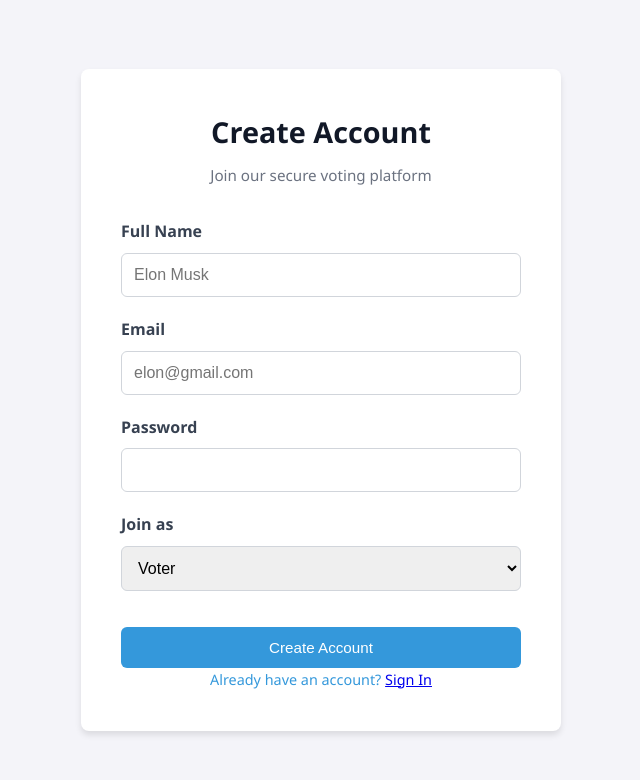
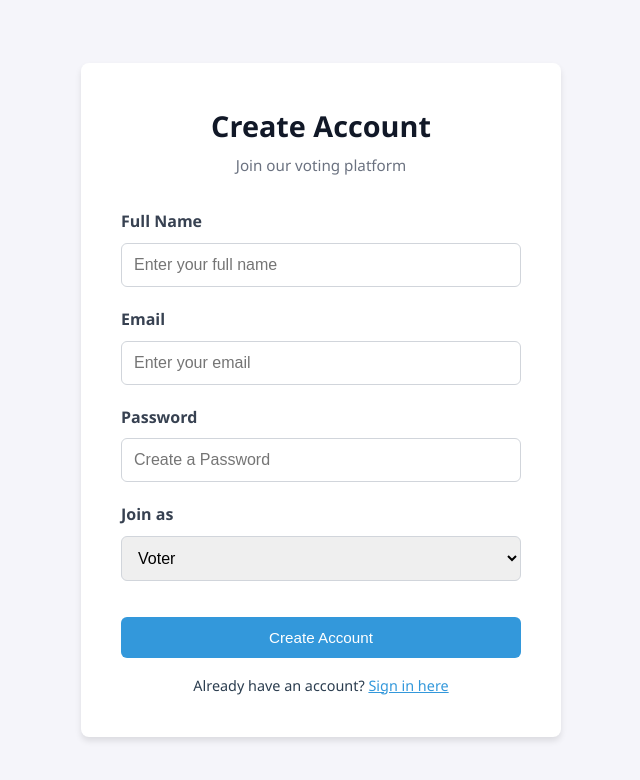
Before and after one commit to abell1997/Blockchain-Based-Voting-System, a plain HTML site: page frontend/register.html in a window 1280 px wide. Shown: the whole page, without its empty margins (319-959 px from the left). Drawn offline with Linux system fonts and the light colour scheme.

Commit message:
updated file

```diff
--- a/frontend/css/style.css
+++ b/frontend/css/style.css
@@ -1,11 +1,11 @@
 :root{
-    --primary-color: #3498db;
-    --secondary-color: #2c3e50;
-    --background-color: #f4f4f9;
-    --text-color: #333;
+    --primary-color: hsl(204, 70%, 53%);
+    --secondary-color: hsl(210, 29%, 24%);
+    --background-color: hsl(240, 29%, 97%);
+    --text-color: hsl(0, 0%, 20%);
     --white: #ffffff;
     --card-shadow: 0 4px 6px rgba(0, 0, 0, 0.1);
-    --border-color: #E5E7EB;
+    --border-color: hsl(220, 13%, 91%);
 }
 
 *{
@@ -39,7 +39,7 @@ body{
     margin-top: 1rem;
 }
 
-/* Dashboard Specific Layout */
+/* For the Dashboard layout */
 .dashboard-canvas{
     width: 100%;
     min-height: 100vh;
@@ -61,7 +61,7 @@ body{
 
 h1{
     color: hsl(221, 39%, 11%);
-    margin-bottom: 0.5rem;
+    margin-bottom: 0.25rem;
     font-size: 1.8rem;
     text-align: center;
 }
@@ -98,7 +98,7 @@ h2{
     color: #4B5563;
 }
 
-/* Stats Cards */
+/* For Stats Cards */
 .stats-grid{
     display: grid;
     grid-template-columns: repeat(3, 1fr);
@@ -131,7 +131,7 @@ h2{
     font-weight: 700;
 }
 
-/* Poll Lists */
+/* For Poll Lists */
 .poll-list{
     display: flex;
     flex-direction: column;
@@ -158,7 +158,7 @@ h2{
     color: #6B7280;
 }
 
-/* Forms & Inputs */
+/* For Forms and Inputs */
 form{
     display: flex;
     flex-direction: column;
@@ -178,7 +178,7 @@ label{
 input, select{
     width: 100%;
     padding: 0.75rem;
-    border: 1px solid #D1D5DB;
+    border: 1px solid hsl(216, 12%, 84%);
     border-radius: 6px;
     font-size: 1rem;
     outline: none;
@@ -189,7 +189,7 @@ input:focus, select:focus{
     box-shadow: 0 0 0 2px rgba(37, 99, 235, 0.2);
 }
 
-/* Buttons */
+/* for Buttons */
 button, .btn{
     display: inline-block;
     padding: 0.75rem 1.5rem;
@@ -257,7 +257,7 @@ button, .btn{
     padding-top: 1rem;
 }
 
-/* Vote Page Specific */
+/* For Vote Page */
 .radio-card-group{
     display: flex;
     flex-direction: column;
@@ -312,13 +312,18 @@ button, .btn{
 
 .link-text{
     text-align: center;
-    color: var(--primary-color);
+    color: var(--secondary-color);
     text-decoration: none;
     font-size: 0.9rem;
+    margin-top: 1rem;
+}
+
+.signin{
+    color: var(--primary-color);
     cursor: pointer;
 }
 
-.link-text:hover{
+.signin a:hover{
     text-decoration: underline;
 }
 
@@ -335,6 +340,8 @@ button, .btn{
 #voteResults{
     display: none
 }
+
+
 
 @media (max-width: 768px) {
     body{
--- a/frontend/register.html
+++ b/frontend/register.html
@@ -9,19 +9,19 @@
 <body>
     <div class="container">
         <h1>Create Account</h1>
-        <p class="subtitle">Join our secure voting platform</p>
+        <p class="subtitle">Join our voting platform</p>
         <form id="registerForm">
             <div class="form-group">
                 <label for="fullname">Full Name</label>
-                <input type="text" id="fullname" name="fullname" placeholder="Elon Musk" required>
+                <input type="text" id="fullname" name="fullname" placeholder="Enter your full name" required>
             </div>
             <div class="form-group">
                 <label for="email">Email</label>
-                <input type="email" id="email" name="email" placeholder="elon@gmail.com" required>
+                <input type="email" id="email" name="email" placeholder="Enter your email" required>
             </div>
             <div class="form-group">
                 <label for="password">Password</label>
-                <input type="password" id="password" name="password" required>
+                <input type="password" id="password" name="password" placeholder="Create a Password" required>
             </div>
             <div class="form-group">
                 <label for="role">Join as</label>
@@ -33,7 +33,7 @@
             <button type="submit" class="btn btn-primary">Create Account</button>
         </form>
         <p class="link-text">
-            Already have an account? <a href="login.html">Sign In</a>
+            Already have an account? <a class="signin" href="login.html">Sign in here</a>
         </p>
     </div>
     <script src="js/app.js"></script>
```
Also changed, not shown: frontend/js/app.js (+22 -19 lines), frontend/login.html (+1 -1 lines).
